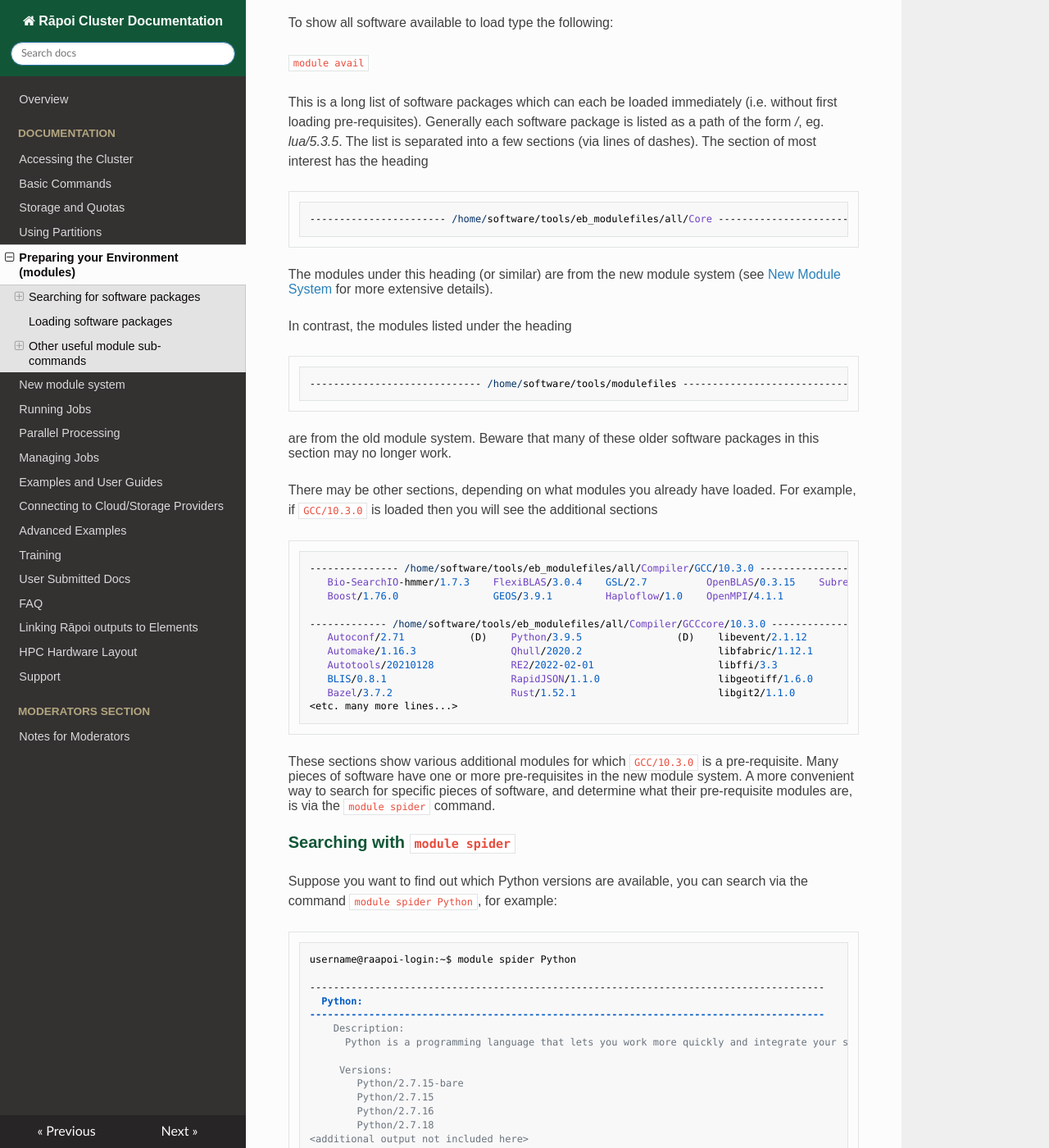
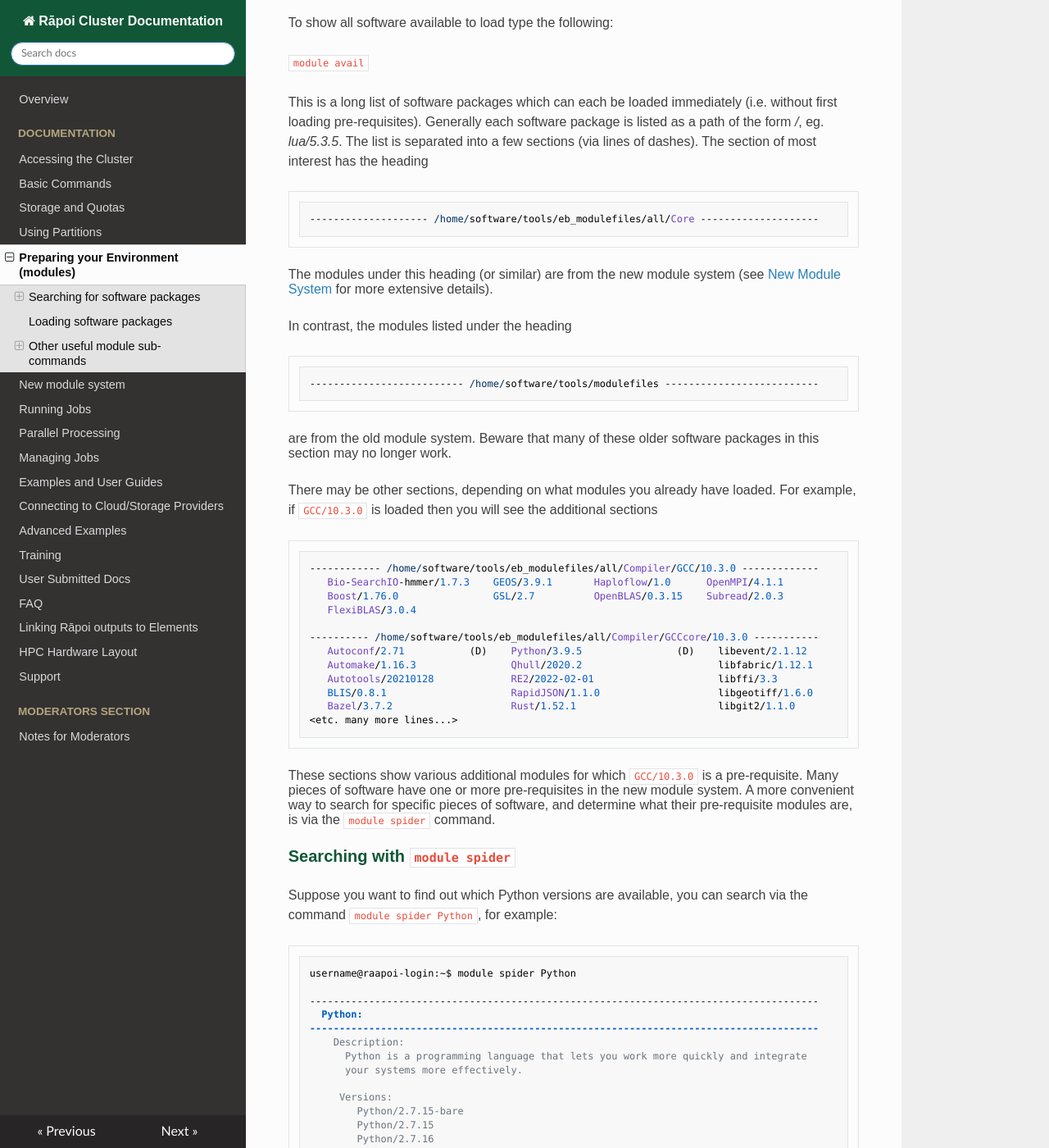
Before and after one commit to vuw-research-computing/raapoi-docs, an MkDocs documentation site: the page built from docs/environment.md, in a window 1280 px wide and 1400 px high, scrolled down 623 px. Shown: the whole window at 82% size. Built offline with MkDocs 1.6.1, drawn with Linux system fonts in a browser that asks for light colours; nearby versions of some CDN libraries; some web fonts are replaced; some of the changed text lies outside the part shown.

Commit message:
additional formatting changes

````diff
--- a/docs/environment.md
+++ b/docs/environment.md
@@ -21,26 +21,27 @@ This is a long list of software packages which can each be loaded immediately (i
 Generally each software package is listed as a path of the form *<software name>/<version number>*, eg. _lua/5.3.5_.
 The list is separated into a few sections (via lines of dashes).
 The section of most interest has the heading
-```
------------------------ /home/software/tools/eb_modulefiles/all/Core -----------------------
+```bash
+-------------------- /home/software/tools/eb_modulefiles/all/Core --------------------
 ```
 The modules under this heading (or similar) are from the new module system (see [New Module System](new_mod.md) for more extensive details).
 
 In contrast, the modules listed under the heading
-```
------------------------------ /home/software/tools/modulefiles -----------------------------
+```bash
+-------------------------- /home/software/tools/modulefiles --------------------------
 ```
 are from the old module system.
 Beware that many of these older software packages in this section may no longer work.
 
 There may be other sections, depending on what modules you already have loaded.
 For example, if `GCC/10.3.0` is loaded then you will see the additional sections
-```
---------------- /home/software/tools/eb_modulefiles/all/Compiler/GCC/10.3.0 ----------------
-   Bio-SearchIO-hmmer/1.7.3    FlexiBLAS/3.0.4    GSL/2.7          OpenBLAS/0.3.15    Subread/2.0.3
-   Boost/1.76.0                GEOS/3.9.1         Haploflow/1.0    OpenMPI/4.1.1
+```bash
+------------ /home/software/tools/eb_modulefiles/all/Compiler/GCC/10.3.0 -------------
+   Bio-SearchIO-hmmer/1.7.3    GEOS/3.9.1       Haploflow/1.0      OpenMPI/4.1.1
+   Boost/1.76.0                GSL/2.7          OpenBLAS/0.3.15    Subread/2.0.3
+   FlexiBLAS/3.0.4
 
-------------- /home/software/tools/eb_modulefiles/all/Compiler/GCCcore/10.3.0 --------------
+---------- /home/software/tools/eb_modulefiles/all/Compiler/GCCcore/10.3.0 -----------
    Autoconf/2.71           (D)    Python/3.9.5                (D)    libevent/2.1.12
    Automake/1.16.3                Qhull/2020.2                       libfabric/1.12.1
    Autotools/20210128             RE2/2022-02-01                     libffi/3.3
@@ -59,11 +60,12 @@ Suppose you want to find out which Python versions are available, you can search
 ```bash
 username@raapoi-login:~$ module spider Python
 
----------------------------------------------------------------------------------------
+--------------------------------------------------------------------------------------
   Python:
----------------------------------------------------------------------------------------
+--------------------------------------------------------------------------------------
     Description:
-      Python is a programming language that lets you work more quickly and integrate your systems more effectively.
+      Python is a programming language that lets you work more quickly and integrate
+      your systems more effectively.
 
      Versions:
         Python/2.7.15-bare
@@ -86,7 +88,8 @@ username@raapoi-login:~$ module spider Python/3.9.6
   Python: Python/3.9.6
 --------------------------------------------------------------------------------------
     Description:
-      Python is a programming language that lets you work more quickly and integrate your systems more effectively.
+      Python is a programming language that lets you work more quickly and integrate
+      your systems more effectively.
 
 
     You will need to load all module(s) on any one of the lines below before the "Python/3.9.6" module is available to load.
````
Also changed, not shown: other parts of docs/environment.md (+1 -1 lines), docs/new_mod.md (+2 -0 lines).
